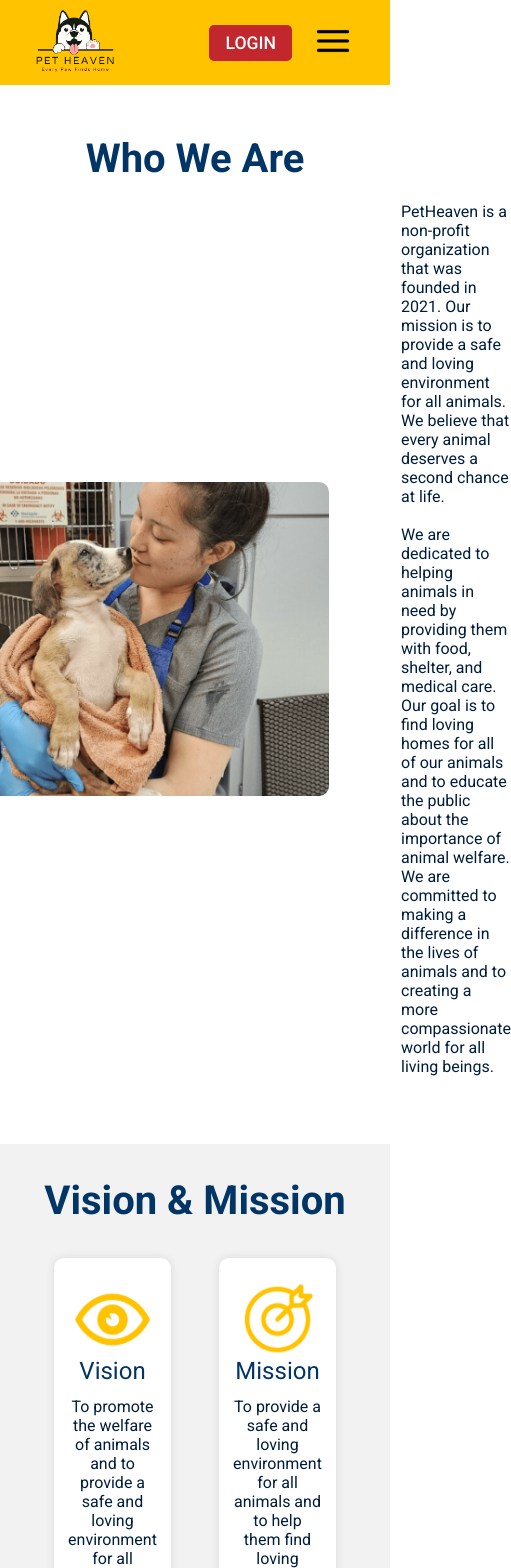
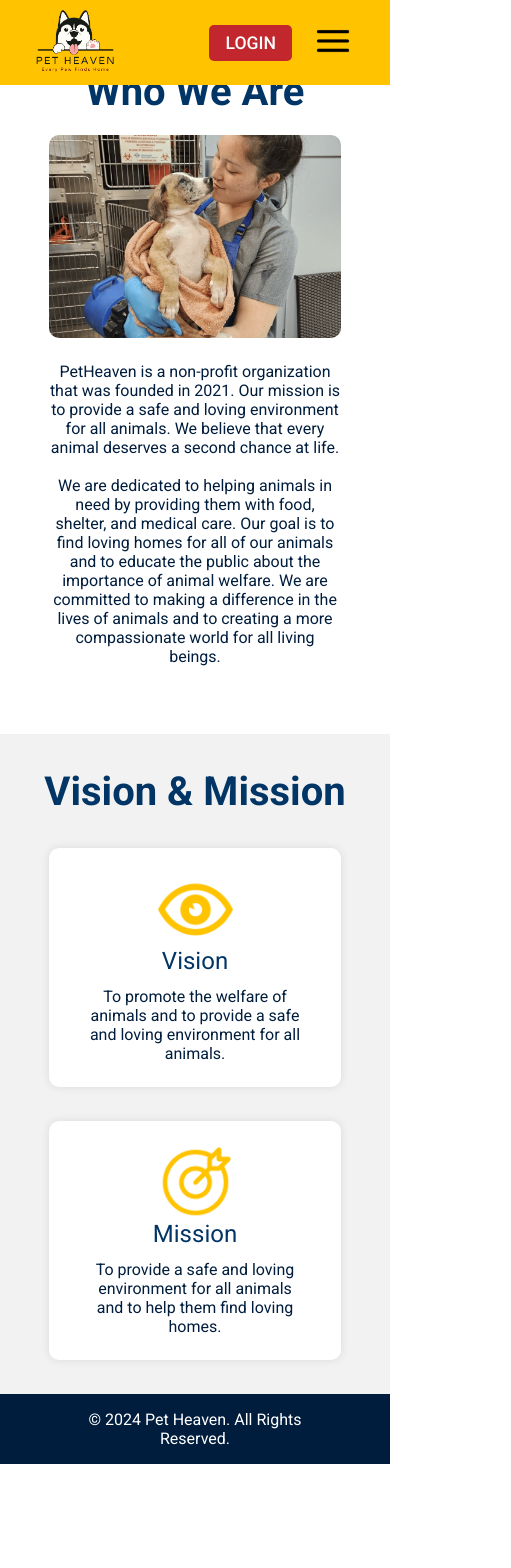
Before and after one commit to alexanderwilly/PetHeaven, a React (Create React App) app: page /PetHeaven/about-us in a window 390 px wide. Shown: the top 1568 px of the page, 511 px wide, since content can reach past the window. After the commit the page ends 1464 px from the top, so only its background shows below. Built offline with nearby package versions, Linux system fonts and the light colour scheme; no server answers.

Commit message:
responsiveness fix

```diff
--- a/src/view/guest/styles/AboutUs.css
+++ b/src/view/guest/styles/AboutUs.css
@@ -91,3 +91,54 @@
 .vision-mission-content div img{
     width: 75px;
 }
+
+
+
+@media (max-width: 1024px){
+    #who-we-are{
+        margin-top: 8vh;
+    }
+}
+
+@media (max-width:853px){
+    .who-we-are-content {
+        flex-direction: column;
+    }
+
+    .who-we-are-content img {
+        margin-right: 0;
+    }
+
+    .who-we-are-content p {
+        width: 75%;
+        margin-left: 0;
+        margin-top: 24px;
+        text-align: center;
+    }
+
+    .vision-mission-content{
+        flex-direction: column;
+        gap: 0;
+    }
+
+    .vision-mission-content div{
+        width: 75%;
+        padding-left: 36px;
+        padding-right: 36px;
+    }
+
+}
+
+@media (max-width:540px){
+
+    .who-we-are-content img {
+        margin-right: 0;
+        width: 75%;
+    }
+
+
+}
+
+@media (max-width: 420px){
+
+}
```
